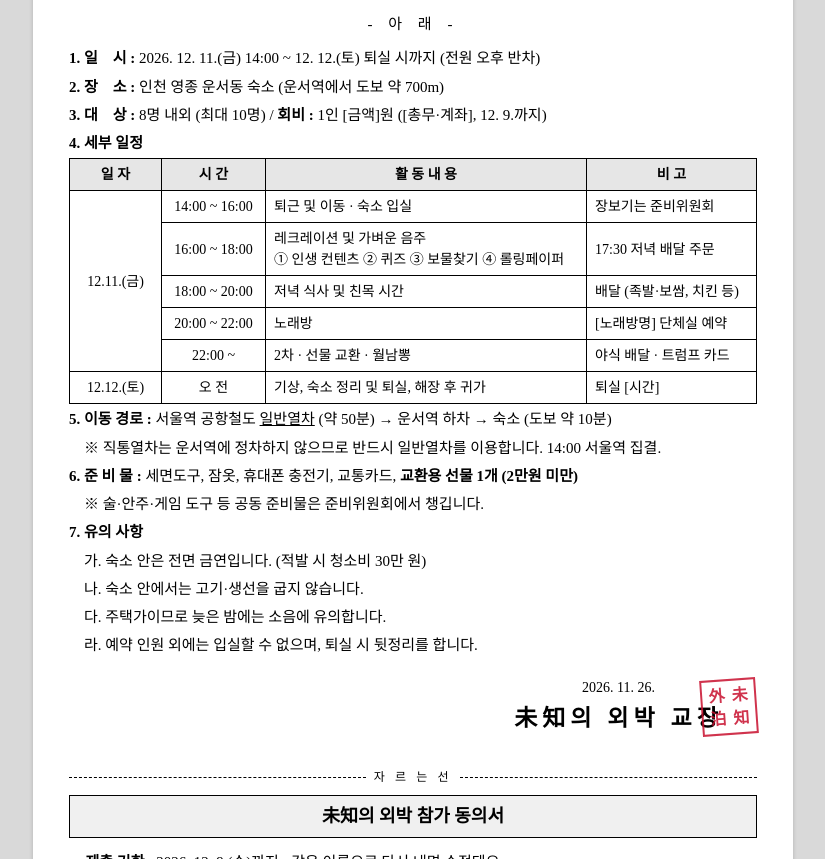
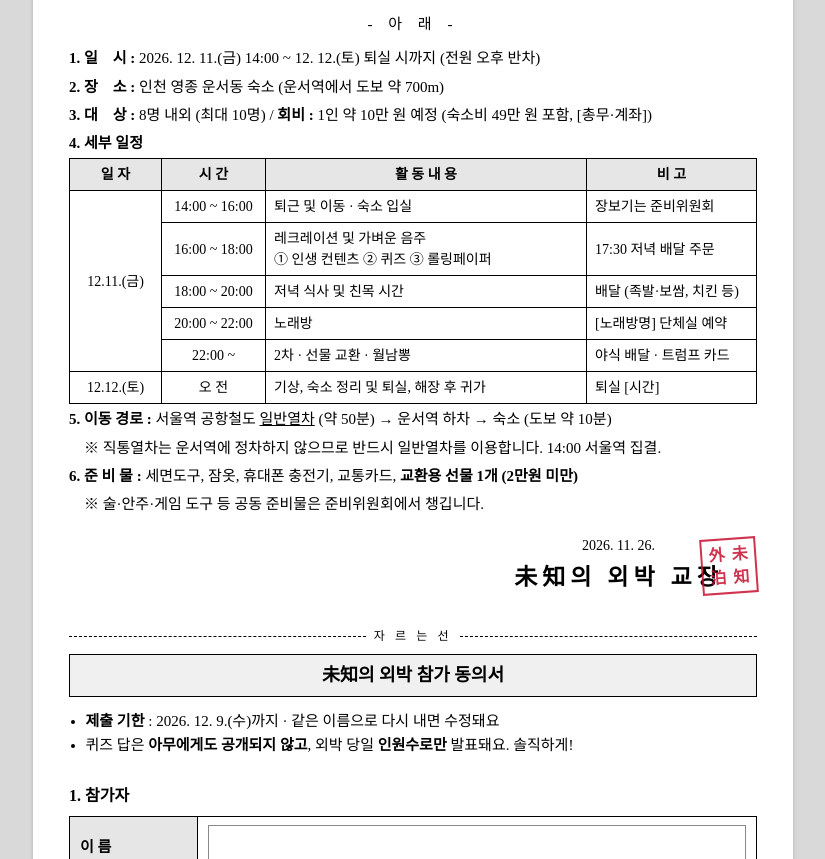
Before and after one commit to ppmj789/sleepover-together, a plain HTML site: page index.html in a window 1280 px wide. Shown: the part 354-1213 px from the top of the page, without its empty margins (227-1052 px from the left). Drawn offline with Linux system fonts and the light colour scheme; a script that the page names is missing; a web font is replaced by a local one.

Commit message:
보물찾기·유의사항 삭제, 회비 10만 원 예정으로 수정
Co-Authored-By: Claude Opus 5.5 <noreply@anthropic.com>
Claude-Session: https://claude.ai/code/session_01Q1cboyufQxhf912UZ9WAWD

```diff
--- a/index.html
+++ b/index.html
@@ -39,7 +39,7 @@
     <div class="items">
       <div><b>1. 일&nbsp;&nbsp;&nbsp;&nbsp;시 :</b> 2026. 12. 11.(금) 14:00 ~ 12. 12.(토) 퇴실 시까지 (전원 오후 반차)</div>
       <div><b>2. 장&nbsp;&nbsp;&nbsp;&nbsp;소 :</b> 인천 영종 운서동 숙소 (운서역에서 도보 약 700m)</div>
-      <div><b>3. 대&nbsp;&nbsp;&nbsp;&nbsp;상 :</b> 8명 내외 (최대 10명) / <b>회비 :</b> 1인 [금액]원 ([총무·계좌], 12. 9.까지)</div>
+      <div><b>3. 대&nbsp;&nbsp;&nbsp;&nbsp;상 :</b> 8명 내외 (최대 10명) / <b>회비 :</b> 1인 약 10만 원 예정 (숙소비 49만 원 포함, [총무·계좌])</div>
       <div><b>4. 세부 일정</b></div>
       <div class="scroll">
         <table class="sched">
@@ -48,7 +48,7 @@
           </thead>
           <tbody>
             <tr><td rowspan="5" class="c">12.11.(금)</td><td class="c">14:00 ~ 16:00</td><td>퇴근 및 이동 · 숙소 입실</td><td>장보기는 준비위원회</td></tr>
-            <tr><td class="c">16:00 ~ 18:00</td><td>레크레이션 및 가벼운 음주<br>① 인생 컨텐츠 ② 퀴즈 ③ 보물찾기 ④ 롤링페이퍼</td><td>17:30 저녁 배달 주문</td></tr>
+            <tr><td class="c">16:00 ~ 18:00</td><td>레크레이션 및 가벼운 음주<br>① 인생 컨텐츠 ② 퀴즈 ③ 롤링페이퍼</td><td>17:30 저녁 배달 주문</td></tr>
             <tr><td class="c">18:00 ~ 20:00</td><td>저녁 식사 및 친목 시간</td><td>배달 (족발·보쌈, 치킨 등)</td></tr>
             <tr><td class="c">20:00 ~ 22:00</td><td>노래방</td><td>[노래방명] 단체실 예약</td></tr>
             <tr><td class="c">22:00 ~</td><td>2차 · 선물 교환 · 월남뽕</td><td>야식 배달 · 트럼프 카드</td></tr>
@@ -60,11 +60,6 @@
       <div class="sub">※ 직통열차는 운서역에 정차하지 않으므로 반드시 일반열차를 이용합니다. 14:00 서울역 집결.</div>
       <div><b>6. 준 비 물 :</b> 세면도구, 잠옷, 휴대폰 충전기, 교통카드, <b>교환용 선물 1개 (2만원 미만)</b></div>
       <div class="sub">※ 술·안주·게임 도구 등 공동 준비물은 준비위원회에서 챙깁니다.</div>
-      <div><b>7. 유의 사항</b></div>
-      <div class="sub">가. 숙소 안은 전면 금연입니다. (적발 시 청소비 30만 원)</div>
-      <div class="sub">나. 숙소 안에서는 고기·생선을 굽지 않습니다.</div>
-      <div class="sub">다. 주택가이므로 늦은 밤에는 소음에 유의합니다.</div>
-      <div class="sub">라. 예약 인원 외에는 입실할 수 없으며, 퇴실 시 뒷정리를 합니다.</div>
     </div>
   </section>
 
```
